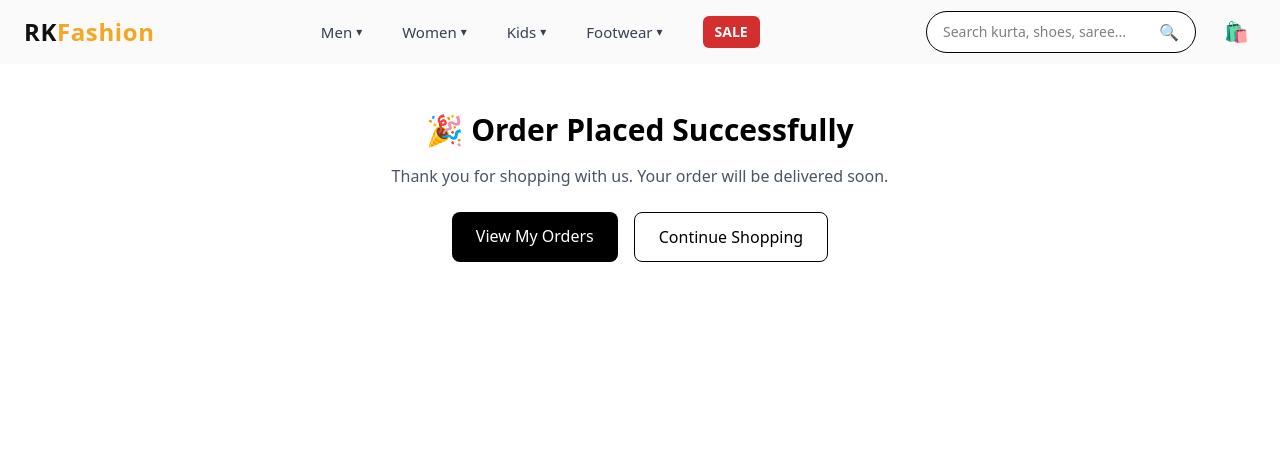
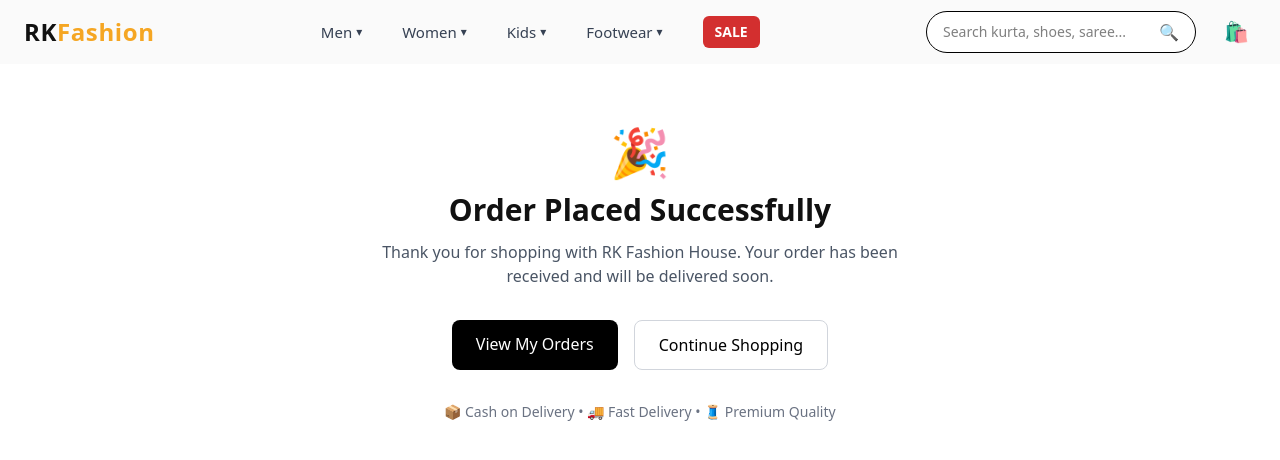
Before and after one commit to manishk835/newRk, a Next.js app: page /order-success in a window 1280 px wide. Shown: the top 460 px of the page. Built offline with nearby package versions, Linux system fonts and the light colour scheme.

Commit message:
feat: improve order success and user orders pages with safe handling

```diff
--- a/app/order-success/page.tsx
+++ b/app/order-success/page.tsx
@@ -4,31 +4,39 @@ import Link from "next/link";
 
 export default function OrderSuccessPage() {
   return (
-    <div className="container mx-auto px-4 pt-28 text-center">
-      <h1 className="text-3xl font-bold mb-4">
-        🎉 Order Placed Successfully
+    <div className="container mx-auto px-6 pt-32 pb-20 text-center">
+      <div className="max-w-xl mx-auto">
+        <div className="text-5xl mb-4">🎉</div>
+
+        <h1 className="text-3xl font-bold mb-3 text-[#111111]">
+          Order Placed Successfully
         </h1>
 
-      <p className="text-gray-600 mb-6">
-        Thank you for shopping with us. Your order will be delivered
-        soon.
+        <p className="text-gray-600 mb-8">
+          Thank you for shopping with RK Fashion House.
+          Your order has been received and will be delivered soon.
         </p>
 
         <div className="flex justify-center gap-4">
           <Link
             href="/orders"
-          className="bg-black text-white px-6 py-3 rounded-lg"
+            className="bg-black text-white px-6 py-3 rounded-lg font-medium hover:bg-gray-800 transition"
           >
             View My Orders
           </Link>
 
           <Link
             href="/"
-          className="border px-6 py-3 rounded-lg"
+            className="border border-gray-300 px-6 py-3 rounded-lg hover:bg-gray-50 transition"
           >
             Continue Shopping
           </Link>
         </div>
+
+        <p className="mt-8 text-sm text-gray-500">
+          📦 Cash on Delivery • 🚚 Fast Delivery • 🧵 Premium Quality
+        </p>
+      </div>
     </div>
   );
 }
--- a/app/orders/page.tsx
+++ b/app/orders/page.tsx
@@ -15,9 +15,6 @@ type Order = {
   totalAmount: number;
   status: string;
   createdAt: string;
-  customer: {
-    phone: string;
-  };
 };
 
 export default function OrdersPage() {
@@ -25,25 +22,25 @@ export default function OrdersPage() {
   const [loading, setLoading] = useState(true);
 
   useEffect(() => {
-    const phone = localStorage.getItem("lastOrderPhone"); // 👈 see below
-
-    if (!phone) {
-      setOrders([]);
-      setLoading(false);
-      return;
-    }
-
     const fetchOrders = async () => {
       try {
         const res = await fetch(
-          `http://localhost:5000/api/orders/my?phone=${phone}`,
+          "http://localhost:5000/api/orders",
           { cache: "no-store" }
         );
 
         const data = await res.json();
 
-        setOrders(Array.isArray(data) ? data : []);
+        // ✅ SAFETY: backend array OR { orders: [] }
+        if (Array.isArray(data)) {
+          setOrders(data);
+        } else if (Array.isArray(data.orders)) {
+          setOrders(data.orders);
+        } else {
+          setOrders([]);
+        }
       } catch (err) {
+        console.error("Failed to fetch orders", err);
         setOrders([]);
       } finally {
         setLoading(false);
@@ -55,38 +52,47 @@ export default function OrdersPage() {
 
   if (loading) {
     return (
-      <div className="container mx-auto px-4 pt-28">
-        Loading orders...
+      <div className="container mx-auto px-6 pt-28">
+        Loading your orders...
       </div>
     );
   }
 
   if (orders.length === 0) {
     return (
-      <div className="container mx-auto px-4 pt-28">
-        <h1 className="text-2xl font-bold mb-4">My Orders</h1>
-        <p>No orders found</p>
+      <div className="container mx-auto px-6 pt-28 text-center">
+        <h1 className="text-2xl font-bold mb-2">
+          No orders yet
+        </h1>
+        <p className="text-gray-600">
+          Start shopping and your orders will appear here.
+        </p>
       </div>
     );
   }
 
   return (
-    <div className="container mx-auto px-4 pt-28 pb-12">
-      <h1 className="text-2xl font-bold mb-6">My Orders</h1>
+    <div className="container mx-auto px-6 pt-28 pb-16">
+      <h1 className="text-3xl font-bold mb-8">
+        My Orders
+      </h1>
 
       <div className="space-y-6">
         {orders.map((order) => (
-          <div key={order._id} className="border rounded-lg p-4">
-            <div className="flex justify-between mb-2">
+          <div
+            key={order._id}
+            className="border rounded-xl p-5"
+          >
+            <div className="flex justify-between items-center mb-3">
               <span className="font-medium">
-                Order #{order._id}
+                Order #{order._id.slice(-6)}
               </span>
-              <span className="text-sm text-gray-600">
+              <span className="text-sm text-gray-500">
                 {new Date(order.createdAt).toLocaleString()}
               </span>
             </div>
 
-            <div className="text-sm mb-3 space-y-1">
+            <div className="space-y-2 text-sm mb-4">
               {order.items.map((item) => (
                 <div
                   key={item.productId}
@@ -107,8 +113,14 @@ export default function OrdersPage() {
                 Total: ₹{order.totalAmount}
               </span>
 
-              <span className="text-sm font-medium">
-                Status: {order.status}
+              <span
+                className={`text-sm font-medium ${
+                  order.status === "Delivered"
+                    ? "text-green-600"
+                    : "text-orange-500"
+                }`}
+              >
+                {order.status}
               </span>
             </div>
           </div>
@@ -117,217 +129,3 @@ export default function OrdersPage() {
     </div>
   );
 }
-
-
-// "use client";
-
-// import { useEffect, useState } from "react";
-
-// type OrderItem = {
-//   productId: string;
-//   title: string;
-//   price: number;
-//   quantity: number;
-// };
-
-// type Order = {
-//   _id: string;
-//   items: OrderItem[];
-//   totalAmount: number;
-//   status: string;
-//   createdAt: string;
-// };
-
-// export default function OrdersPage() {
-//   const [orders, setOrders] = useState<Order[]>([]);
-//   const [loading, setLoading] = useState(true);
-
-//   useEffect(() => {
-//     const fetchOrders = async () => {
-//       try {
-//         const res = await fetch("http://localhost:5000/api/orders", {
-//           cache: "no-store",
-//         });
-
-//         const data = await res.json();
-
-//         /**
-//          * ✅ SAFETY CHECK
-//          * Backend agar { orders: [] } bheje
-//          * ya directly [] bheje – dono handle honge
-//          */
-//         if (Array.isArray(data)) {
-//           setOrders(data);
-//         } else if (Array.isArray(data.orders)) {
-//           setOrders(data.orders);
-//         } else {
-//           setOrders([]);
-//         }
-//       } catch (err) {
-//         console.error("Failed to fetch orders", err);
-//         setOrders([]);
-//       } finally {
-//         setLoading(false);
-//       }
-//     };
-
-//     fetchOrders();
-//   }, []);
-
-//   if (loading) {
-//     return (
-//       <div className="container mx-auto px-4 pt-28">
-//         Loading orders...
-//       </div>
-//     );
-//   }
-
-//   if (orders.length === 0) {
-//     return (
-//       <div className="container mx-auto px-4 pt-28">
-//         <h1 className="text-2xl font-bold mb-4">My Orders</h1>
-//         <p>No orders found</p>
-//       </div>
-//     );
-//   }
-
-//   return (
-//     <div className="container mx-auto px-4 pt-28 pb-12">
-//       <h1 className="text-2xl font-bold mb-6">My Orders</h1>
-
-//       <div className="space-y-6">
-//         {orders.map((order) => (
-//           <div
-//             key={order._id}
-//             className="border rounded-lg p-4"
-//           >
-//             <div className="flex justify-between mb-2">
-//               <span className="font-medium">
-//                 Order #{order._id}
-//               </span>
-//               <span className="text-sm text-gray-600">
-//                 {new Date(order.createdAt).toLocaleString()}
-//               </span>
-//             </div>
-
-//             <div className="text-sm mb-3 space-y-1">
-//               {order.items.map((item) => (
-//                 <div
-//                   key={item.productId}
-//                   className="flex justify-between"
-//                 >
-//                   <span>
-//                     {item.title} × {item.quantity}
-//                   </span>
-//                   <span>
-//                     ₹{item.price * item.quantity}
-//                   </span>
-//                 </div>
-//               ))}
-//             </div>
-
-//             <div className="flex justify-between items-center">
-//               <span className="font-semibold">
-//                 Total: ₹{order.totalAmount}
-//               </span>
-
-//               <span className="text-sm font-medium">
-//                 Status: {order.status}
-//               </span>
-//             </div>
-//           </div>
-//         ))}
-//       </div>
-//     </div>
-//   );
-// }
-
-
-// // "use client";
-
-// // import { useEffect, useState } from "react";
-
-// // export default function OrdersPage() {
-// //   const [orders, setOrders] = useState<any[]>([]);
-// //   const [loading, setLoading] = useState(true);
-
-// //   useEffect(() => {
-// //     const fetchOrders = async () => {
-// //       const res = await fetch(
-// //         "http://localhost:5000/api/orders"
-// //       );
-// //       const data = await res.json();
-// //       setOrders(data);
-// //       setLoading(false);
-// //     };
-
-// //     fetchOrders();
-// //   }, []);
-
-// //   if (loading) {
-// //     return (
-// //       <div className="container mx-auto px-4 pt-28">
-// //         Loading orders...
-// //       </div>
-// //     );
-// //   }
-
-// //   if (orders.length === 0) {
-// //     return (
-// //       <div className="container mx-auto px-4 pt-28 text-center">
-// //         <h1 className="text-2xl font-bold">
-// //           No orders yet
-// //         </h1>
-// //       </div>
-// //     );
-// //   }
-
-// //   return (
-// //     <div className="container mx-auto px-4 pt-28 pb-12">
-// //       <h1 className="text-2xl font-bold mb-6">
-// //         My Orders
-// //       </h1>
-
-// //       <div className="space-y-6">
-// //         {orders.map((order) => (
-// //           <div
-// //             key={order._id}
-// //             className="border rounded-lg p-4"
-// //           >
-// //             <div className="flex justify-between mb-2">
-// //               <span className="font-medium">
-// //                 Order #{order._id}
-// //               </span>
-// //               <span className="text-sm text-gray-600">
-// //                 {new Date(order.createdAt).toLocaleDateString()}
-// //               </span>
-// //             </div>
-
-// //             <p className="text-sm mb-2">
-// //               Status:{" "}
-// //               <b>{order.status}</b>
-// //             </p>
-
-// //             {order.items.map((item: any) => (
-// //               <div
-// //                 key={item.productId}
-// //                 className="flex justify-between text-sm"
-// //               >
-// //                 <span>
-// //                   {item.title} × {item.quantity}
-// //                 </span>
-// //                 <span>
-// //                   ₹{item.price * item.quantity}
-// //                 </span>
-// //               </div>
-// //             ))}
-
-// //             <div className="mt-3 font-semibold">
-// //               Total: ₹{order.totalAmount}
-// //             </div>
-// //           </div>
-// //         ))}
-// //       </div>
-// //     </div>
-// //   );
-// // }
```
Lines whose indentation alone changed are shown as unchanged.
